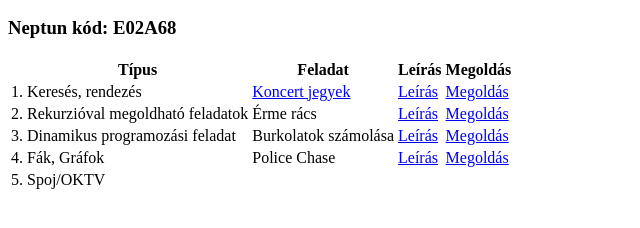
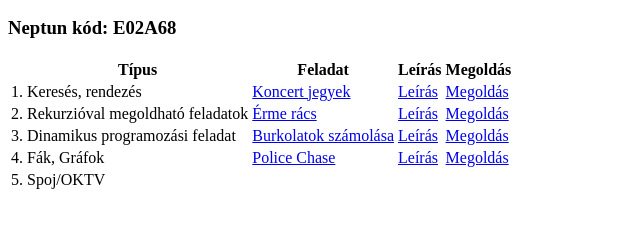
Before and after one commit to Imre002/Algoritmusok_adatszerkezetek, a plain HTML site: page index.html in a window 1280 px wide. Shown: the part 110-338 px from the top of the page, without its empty margins (0-640 px from the left). Drawn offline with Linux system fonts and the light colour scheme.

Commit message:
Update index.html

```diff
--- a/index.html
+++ b/index.html
@@ -26,21 +26,21 @@
             <tr>
                 <td>2.</td>
                 <td>Rekurzióval megoldható feladatok</td>
-                <td>Érme rács</td>
+                <td><a href="https://cses.fi/problemset/task/1709">Érme rács</a></td>
                 <td><a href="https://github.com/Imre002/Algoritmusok_adatszerkezetek/blob/main/%C3%89rme%20r%C3%A1cs.txt">Leírás</a></td>
                 <td><a href="https://github.com/Imre002/Algoritmusok_adatszerkezetek/blob/main/2_feladat.cpp">Megoldás</a></td>
             </tr>
             <tr>
                 <td>3.</td>
                 <td>Dinamikus programozási feladat</td>
-                <td>Burkolatok számolása</td>
+                <td><a href="https://cses.fi/problemset/task/2181">Burkolatok számolása</a></td>
                 <td><a href="https://github.com/Imre002/Algoritmusok_adatszerkezetek/blob/main/Burkolatok%20sz%C3%A1mol%C3%A1sa.txt">Leírás</a></td>
                 <td><a href="https://github.com/Imre002/Algoritmusok_adatszerkezetek/blob/main/3_fealadat.cpp">Megoldás</a></td>
             </tr>
             <tr>
                 <td>4.</td>
                 <td>Fák, Gráfok</td>
-                <td>Police Chase</td>
+                <td><a href="https://cses.fi/problemset/task/1695">Police Chase</a></td>
                 <td><a href="https://github.com/Imre002/Algoritmusok_adatszerkezetek/blob/main/Police%20Chase.txt">Leírás</a></td>
                 <td><a href="https://github.com/Imre002/Algoritmusok_adatszerkezetek/blob/main/4_fealadat.cpp">Megoldás</a></td>
             </tr>
```
